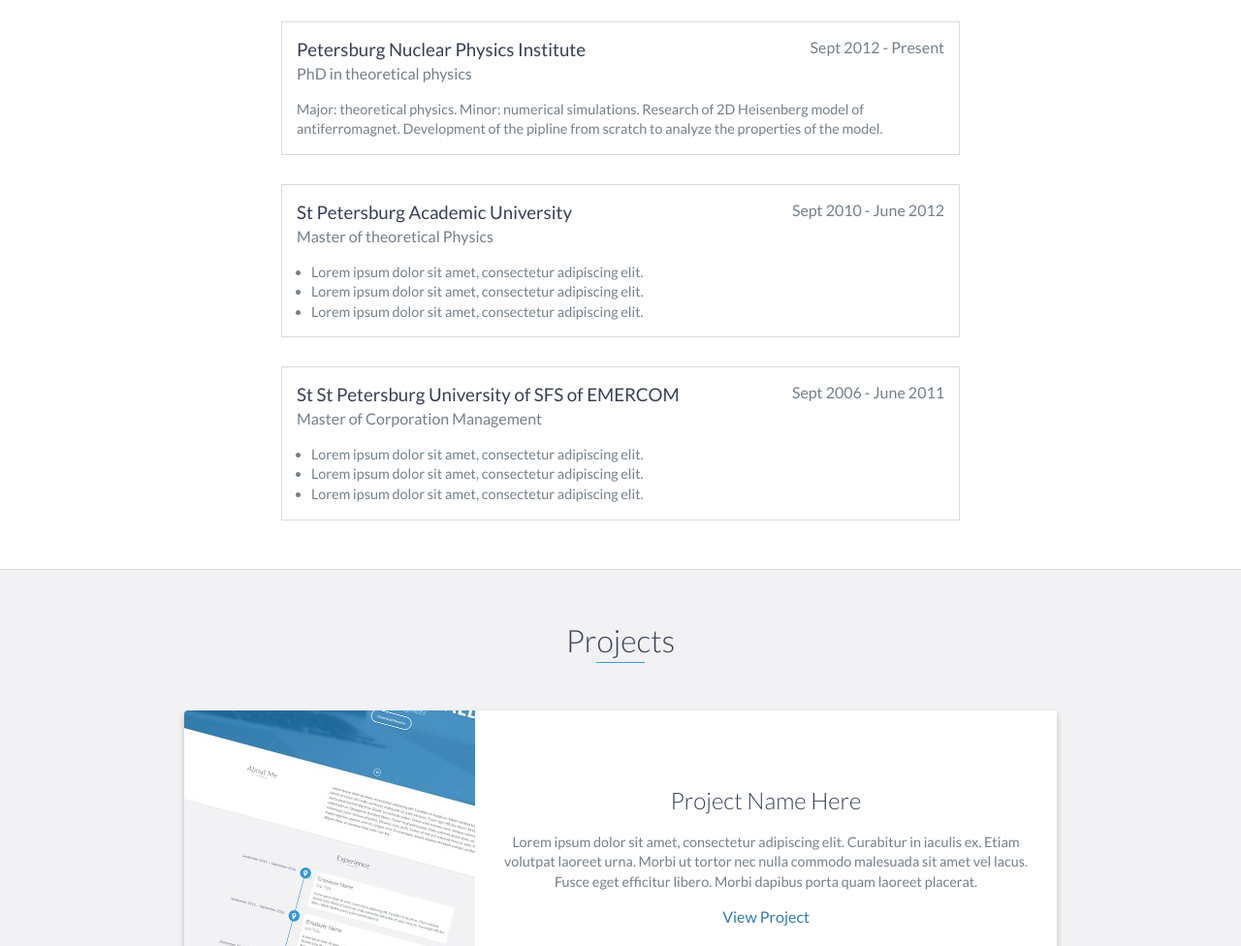
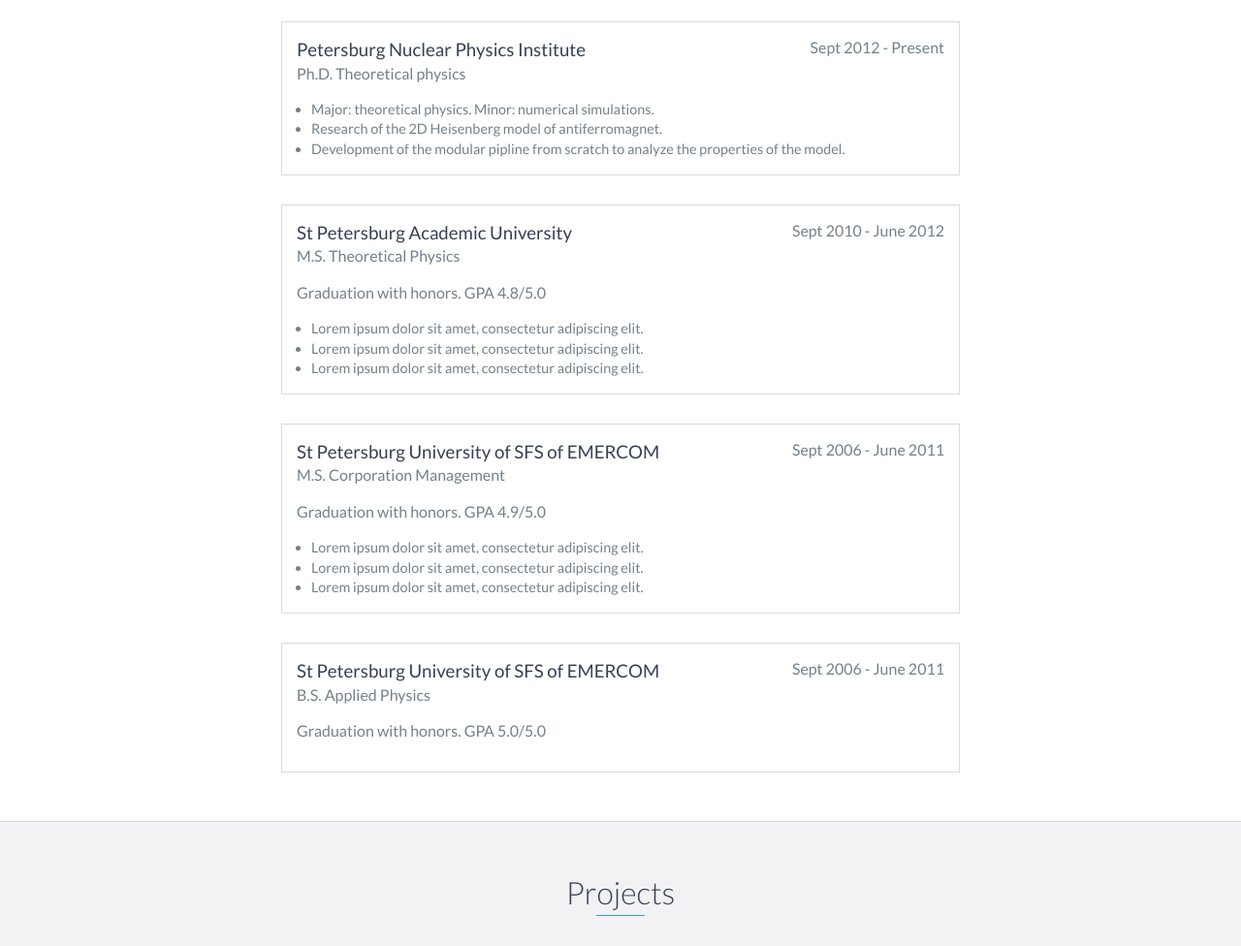
Before and after one commit to akterskii/akterskii.github.io, a website: page index.html in a window 1280 px wide. Shown: the part 2300-3276 px from the top of the page at 97% size. Drawn offline with nearby package versions, Linux system fonts and the light colour scheme.

Commit message:
Update index.html

```diff
--- a/index.html
+++ b/index.html
@@ -126,17 +126,26 @@
         <div class="education-block">
             <h3>Petersburg Nuclear Physics Institute</h3>
             <span class="education-date">Sept 2012 - Present</span>
-            <h4>PhD in theoretical physics</h4>
-            <p>
-                Major: theoretical physics. Minor: numerical simulations. Research of 2D Heisenberg model of antiferromagnet. Development of the pipline from scratch to analyze the properties of the model.
-            </p>
+            <h4>Ph.D. Theoretical physics</h4>
+	    <ul>
+                <li>
+                    Major: theoretical physics. Minor: numerical simulations.
+                </li>
+                <li>
+                    Research of the 2D Heisenberg model of antiferromagnet.
+                </li>
+                <li>
+                    Development of the modular pipline from scratch to analyze the properties of the model.
+                </li>
+            </ul>
         </div>
         <!-- End .education-block -->
 
         <div class="education-block">
             <h3>St Petersburg Academic University</h3>
             <span class="education-date">Sept 2010 - June 2012</span>
-            <h4>Master of theoretical Physics</h4>
+            <h4>M.S. Theoretical Physics</h4>
+	    <h4>Graduation with honors. GPA 4.8/5.0</h4>
             <ul>
                 <li>
                     Lorem ipsum dolor sit amet, consectetur adipiscing elit.
@@ -151,9 +160,10 @@
         </div>
         <!-- End .education-block -->
 	<div class="education-block">
-            <h3>St St Petersburg University of SFS of EMERCOM</h3>
+            <h3>St Petersburg University of SFS of EMERCOM</h3>
             <span class="education-date">Sept 2006 - June 2011</span>
-            <h4>Master of Corporation Management</h4>
+            <h4>M.S. Corporation Management</h4>
+	    <h4>Graduation with honors. GPA 4.9/5.0</h4>
             <ul>
                 <li>
                     Lorem ipsum dolor sit amet, consectetur adipiscing elit.
@@ -165,6 +175,13 @@
                     Lorem ipsum dolor sit amet, consectetur adipiscing elit.
                 </li>
             </ul>
+        </div>
+        <!-- End .education-block -->
+	<div class="education-block">
+            <h3>St Petersburg University of SFS of EMERCOM</h3>
+            <span class="education-date">Sept 2006 - June 2011</span>
+            <h4>B.S. Applied Physics</h4>
+	    <h4>Graduation with honors. GPA 5.0/5.0</h4>
         </div>
         <!-- End .education-block -->
     </div>
@@ -229,7 +246,6 @@
 	    <li>Recurrent neural networks (RNN)</li>
 	    <li>LSTM</li>
 	    <li>Convolutional neural networks (CNN)</li>
-	    <li></li>
         </ul>
     </div>
     <!-- End #skills -->
```
